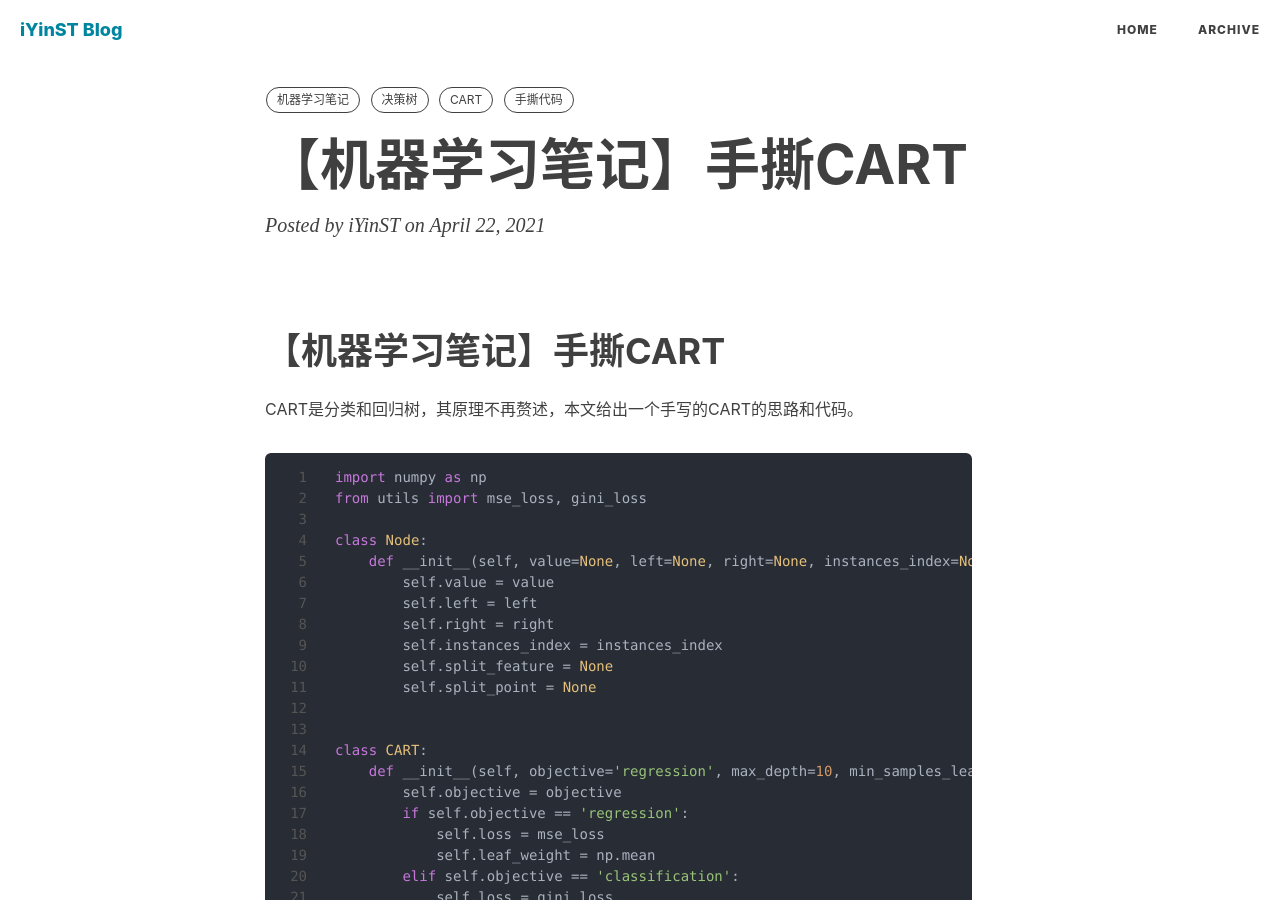
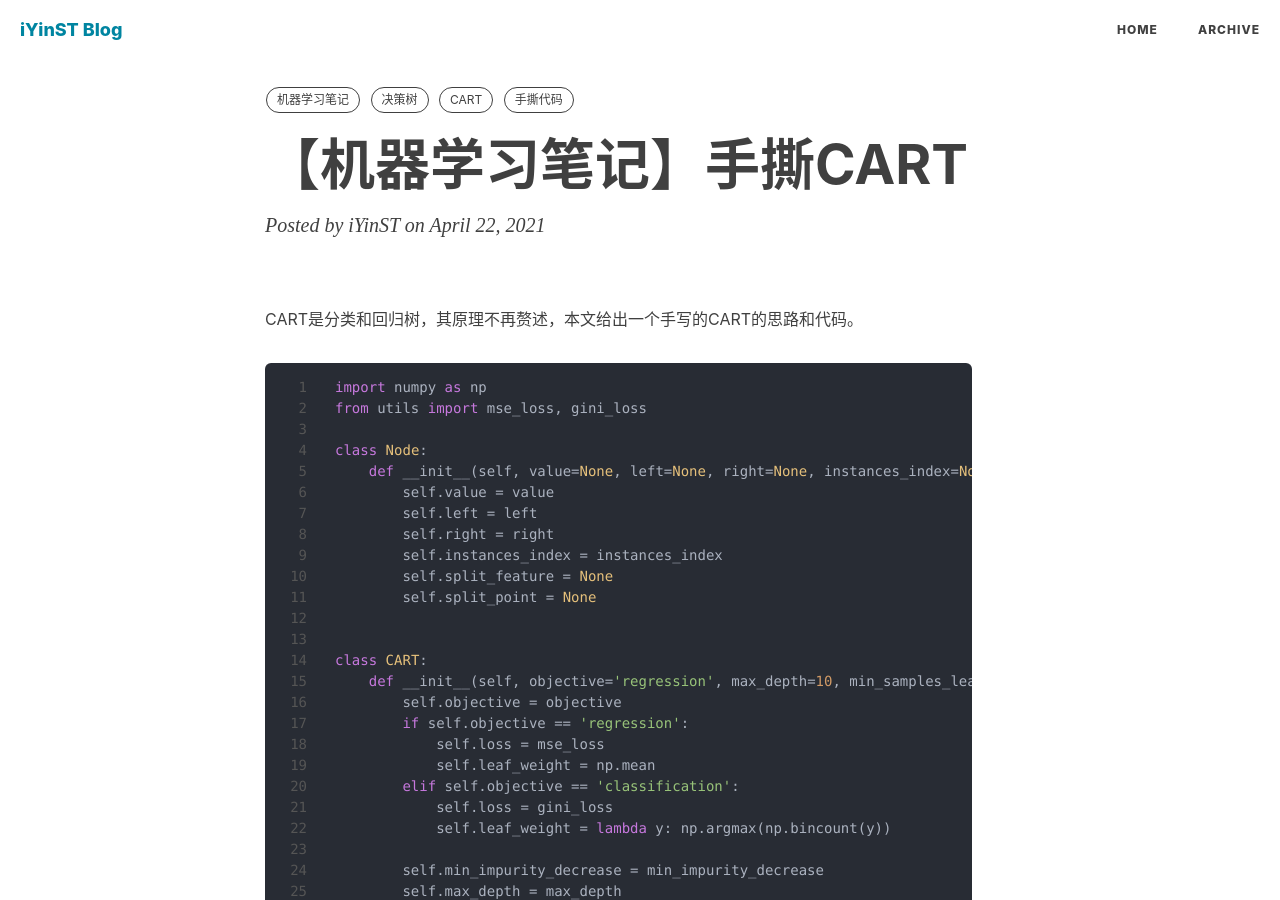
Before and after one commit to iYinST/iyinst.github.io, a Jekyll site: the page built from _posts/2021-04-22-【机器学习笔记】手撕CART.md, in a window 1280 px wide and 900 px high. Built offline with Jekyll 4.4.1, drawn with Linux system fonts in a browser that asks for light colours; nearby versions of some CDN libraries; comment, search, counter and statistics services are not loaded.

Commit message:
机器学习笔记手撕CART修改2

```diff
--- a/_posts/2021-04-22-【机器学习笔记】手撕CART.md
+++ b/_posts/2021-04-22-【机器学习笔记】手撕CART.md
@@ -11,8 +11,6 @@ tags:
   - CART
   - 手撕代码
 ---
-
-#  【机器学习笔记】手撕CART
 
 CART是分类和回归树，其原理不再赘述，本文给出一个手写的CART的思路和代码。
 
```
